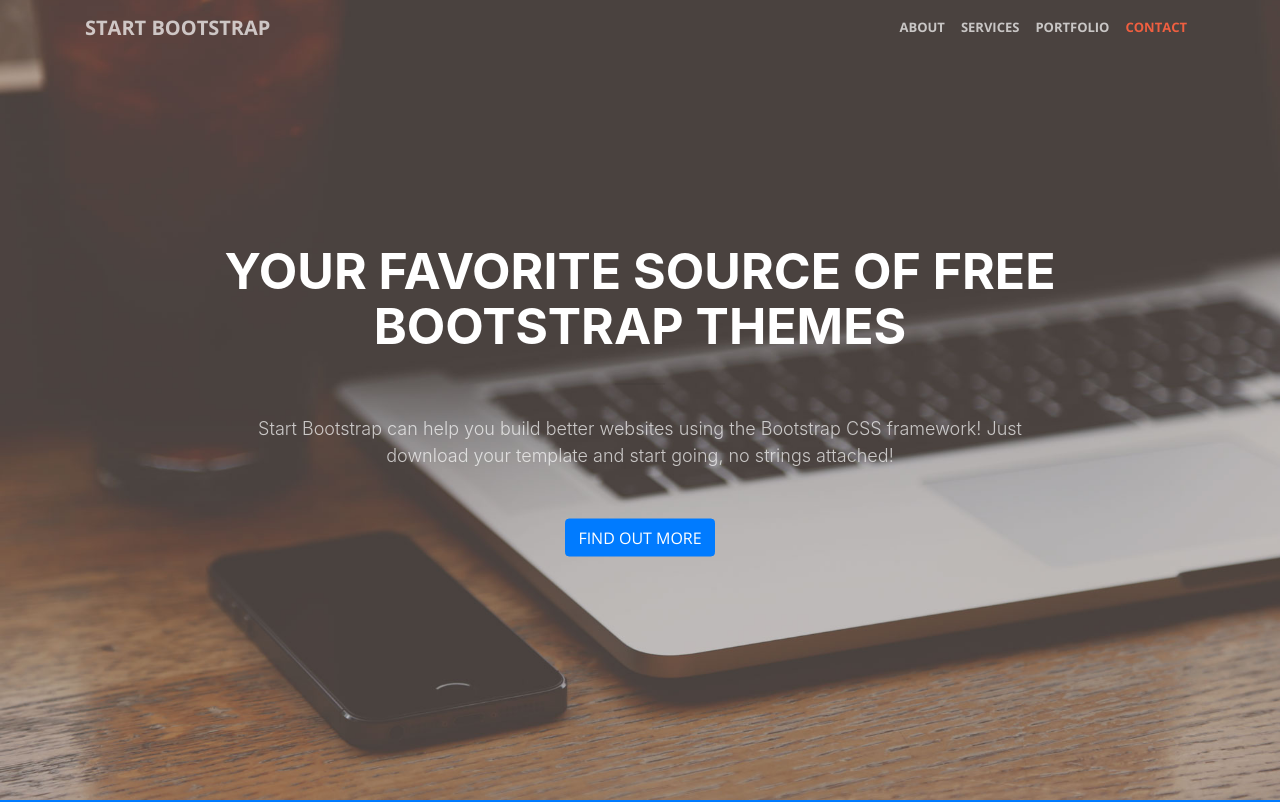
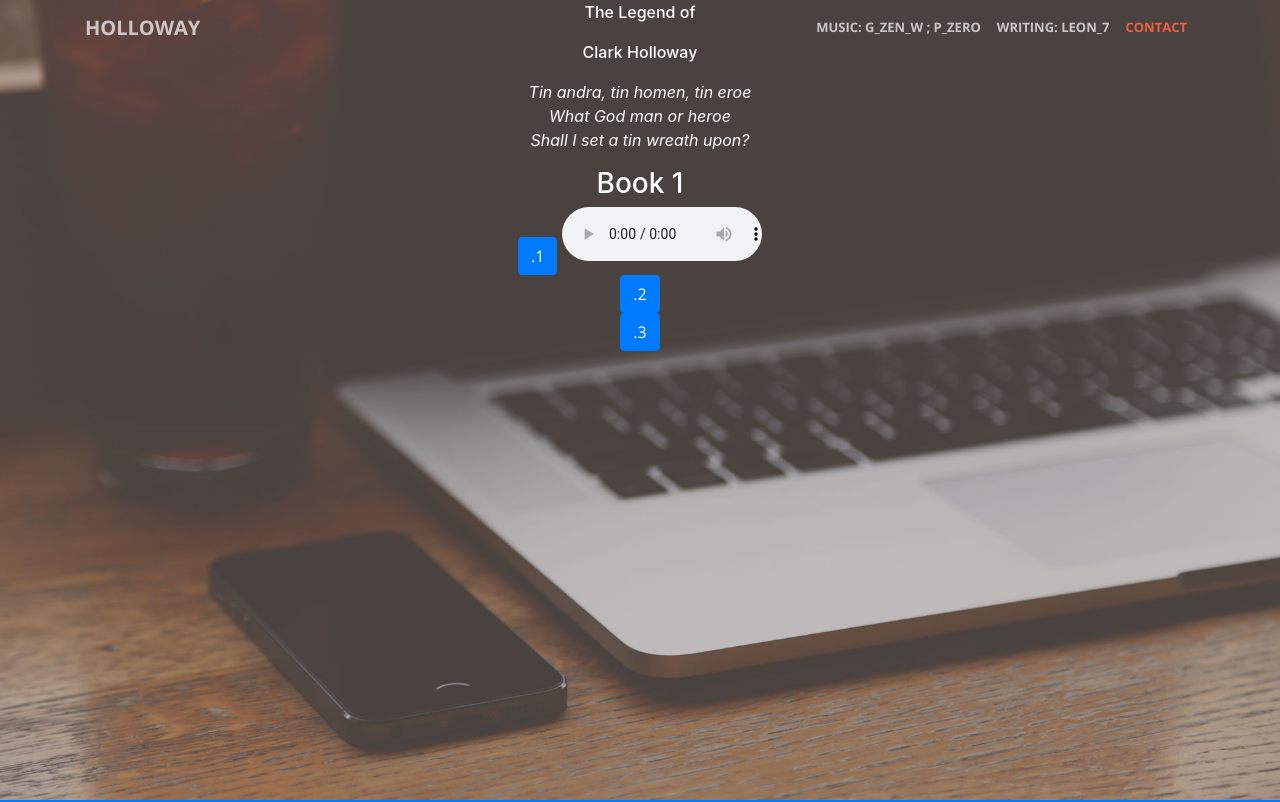
Before and after one commit to Leon788888/LOCH, a website with bundled scripts: page index.html in a window 1280 px wide. Shown: the top 802 px of the page. Built offline with nearby package versions, Linux system fonts and the light colour scheme.

Commit message:
changed package.json

```diff
--- a/css/creative.css
+++ b/css/creative.css
@@ -3,6 +3,9 @@
  * Copyright 2013-2017 Start Bootstrap
  * Licensed under MIT (https://github.com/BlackrockDigital/startbootstrap-creative/blob/master/LICENSE)
  */
+
+
+
 body,
 html {
   width: 100%;
--- a/index.html
+++ b/index.html
@@ -31,20 +31,17 @@
     <!-- Navigation -->
     <nav class="navbar navbar-expand-lg navbar-light fixed-top" id="mainNav">
       <div class="container">
-        <a class="navbar-brand js-scroll-trigger" href="#page-top">Start Bootstrap</a>
+        <a class="navbar-brand js-scroll-trigger" href="#page-top">Holloway</a>
         <button class="navbar-toggler navbar-toggler-right" type="button" data-toggle="collapse" data-target="#navbarResponsive" aria-controls="navbarResponsive" aria-expanded="false" aria-label="Toggle navigation">
           <span class="navbar-toggler-icon"></span>
         </button>
         <div class="collapse navbar-collapse" id="navbarResponsive">
           <ul class="navbar-nav ml-auto">
             <li class="nav-item">
-              <a class="nav-link js-scroll-trigger" href="#about">About</a>
+              <a class="nav-link js-scroll-trigger" href="#about">Music: g_Zen_w ; p_Zero</a>
             </li>
             <li class="nav-item">
-              <a class="nav-link js-scroll-trigger" href="#services">Services</a>
-            </li>
-            <li class="nav-item">
-              <a class="nav-link js-scroll-trigger" href="#portfolio">Portfolio</a>
+              <a class="nav-link js-scroll-trigger" href="#services">Writing: Leon_7</a>
             </li>
             <li class="nav-item">
               <a class="nav-link js-scroll-trigger" href="#contact">Contact</a>
@@ -55,12 +52,32 @@
     </nav>
 
     <header class="masthead">
-      <div class="header-content">
-        <div class="header-content-inner">
-          <h1 id="homeHeading">Your Favorite Source of Free Bootstrap Themes</h1>
-          <hr>
-          <p>Start Bootstrap can help you build better websites using the Bootstrap CSS framework! Just download your template and start going, no strings attached!</p>
-          <a class="btn btn-primary btn-xl js-scroll-trigger" href="#about">Find Out More</a>
+      <div>
+        <div>
+          <h3><p>The Legend of</p><p>Clark Holloway</p></h3>
+          <em>
+            <p>
+              Tin andra, tin homen, tin eroe<br>
+              What God man or heroe<br>
+              Shall I set a tin wreath upon?
+            </p>
+          </em>
+          <h3>Book 1</h3>
+          <div>
+              <div>
+                <a class="btn btn-primary btn-xl js-scroll-trigger" href="#about">.1</a>
+                <audio controls style="width: 200px;">
+                  <source src="./audio/Kalimba.mp3" type="audio/mpeg">
+                  Your browser does not support the audio element.
+                </audio>
+              </div>
+              <div>
+                <a class="btn btn-primary btn-xl js-scroll-trigger" href="#about">.2</a>
+              </div>
+              <div>
+                <a class="btn btn-primary btn-xl js-scroll-trigger" href="#about">.3</a>
+              </div>
+          </div>
         </div>
       </div>
     </header>
```
Also changed, not shown: package (2).json (+6 -1 lines), 1 other file.
